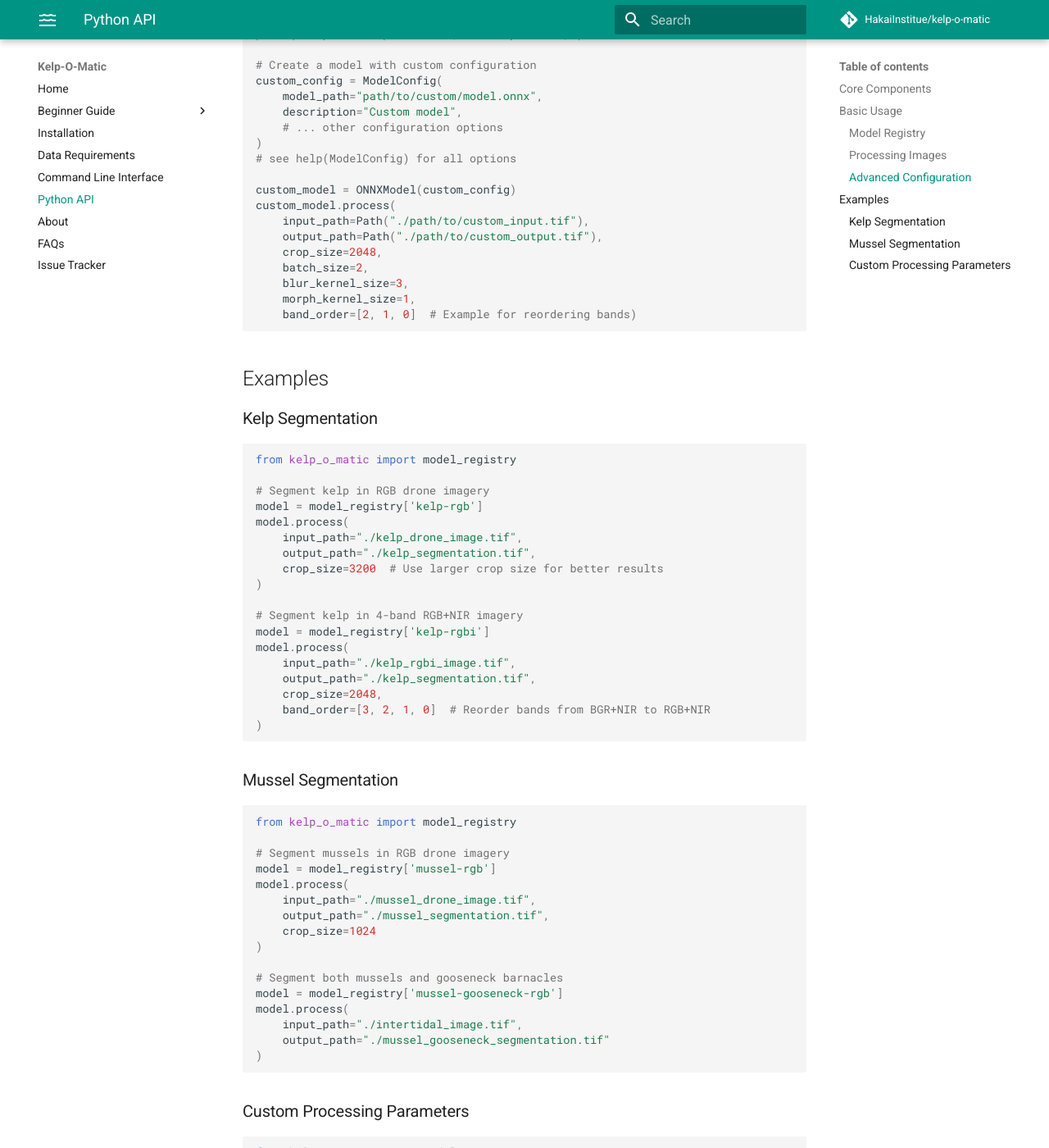
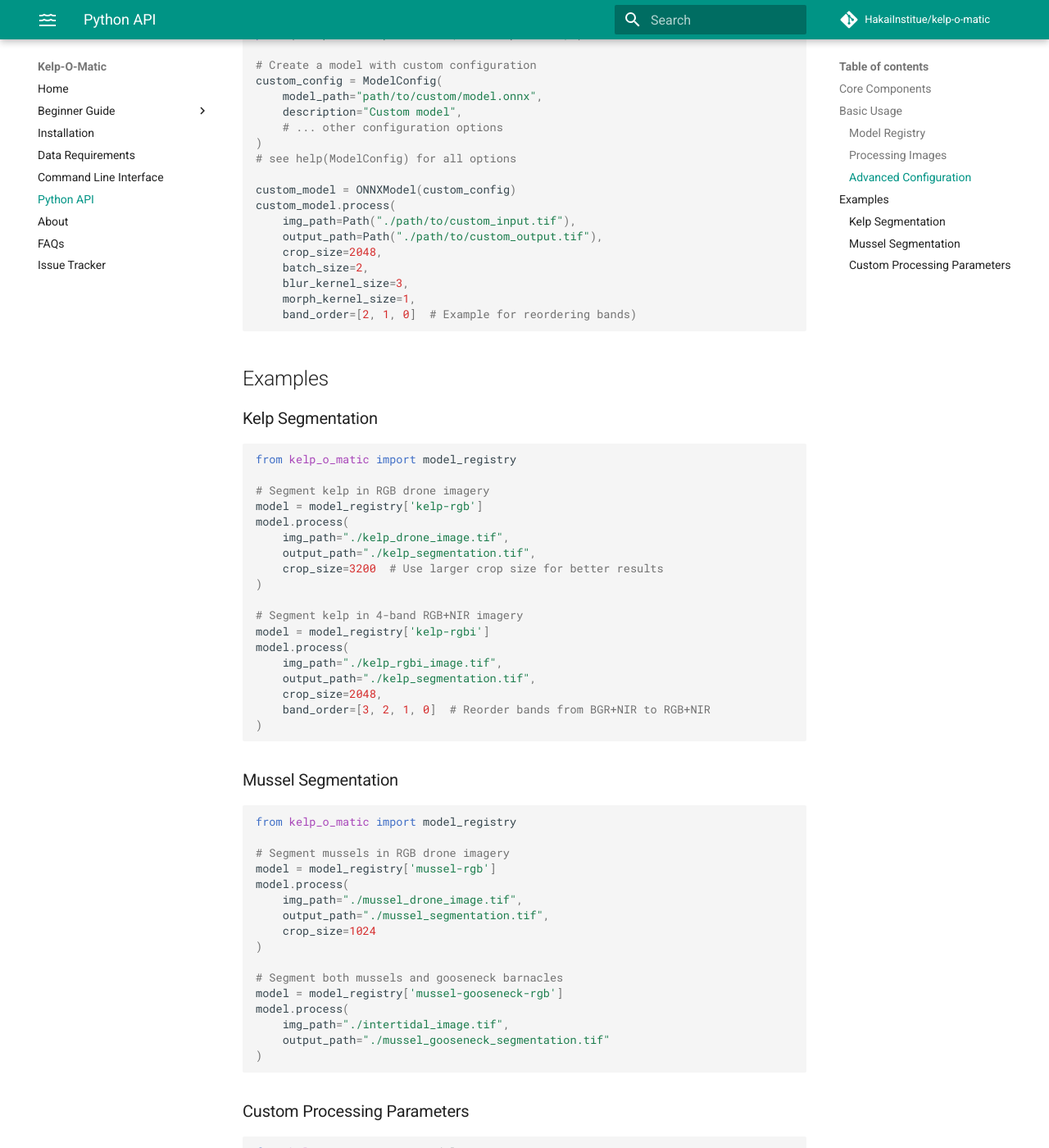
Before and after one commit to HakaiInstitute/kelp-o-matic, an MkDocs documentation site: the page built from docs/python_lib.md, in a window 1280 px wide and 1400 px high, scrolled down 1580 px. Shown: the whole window at 82% size. Built offline with MkDocs 1.6.1 and Material for MkDocs 9.7.7, drawn with Linux system fonts in a browser that asks for light colours; comment, search, counter and statistics services are not loaded; some of the changed text lies outside the part shown.

Commit message:
Update python lib docs

````diff
--- a/docs/python_lib.md
+++ b/docs/python_lib.md
@@ -46,7 +46,7 @@ model = model_registry['kelp-rgb']
 
 # Process an image
 model.process(
-    input_path=Path("./path/to/input_image.tif"),
+    img_path=Path("./path/to/input_image.tif"),
     output_path=Path("./path/to/output_segmentation.tif"),
     crop_size=1024,
     batch_size=1,
@@ -79,7 +79,7 @@ custom_config = ModelConfig(
 
 custom_model = ONNXModel(custom_config)
 custom_model.process(
-    input_path=Path("./path/to/custom_input.tif"),
+    img_path=Path("./path/to/custom_input.tif"),
     output_path=Path("./path/to/custom_output.tif"),
     crop_size=2048,
     batch_size=2,
@@ -98,7 +98,7 @@ from kelp_o_matic import model_registry
 # Segment kelp in RGB drone imagery
 model = model_registry['kelp-rgb']
 model.process(
-    input_path="./kelp_drone_image.tif",
+    img_path="./kelp_drone_image.tif",
     output_path="./kelp_segmentation.tif",
     crop_size=3200  # Use larger crop size for better results
 )
@@ -106,7 +106,7 @@ model.process(
 # Segment kelp in 4-band RGB+NIR imagery
 model = model_registry['kelp-rgbi']
 model.process(
-    input_path="./kelp_rgbi_image.tif",
+    img_path="./kelp_rgbi_image.tif",
     output_path="./kelp_segmentation.tif",
     crop_size=2048,
     band_order=[3, 2, 1, 0]  # Reorder bands from BGR+NIR to RGB+NIR
@@ -121,7 +121,7 @@ from kelp_o_matic import model_registry
 # Segment mussels in RGB drone imagery
 model = model_registry['mussel-rgb']
 model.process(
-    input_path="./mussel_drone_image.tif",
+    img_path="./mussel_drone_image.tif",
     output_path="./mussel_segmentation.tif",
     crop_size=1024
 )
@@ -129,7 +129,7 @@ model.process(
 # Segment both mussels and gooseneck barnacles
 model = model_registry['mussel-gooseneck-rgb']
 model.process(
-    input_path="./intertidal_image.tif",
+    img_path="./intertidal_image.tif",
     output_path="./mussel_gooseneck_segmentation.tif"
 )
 ```
@@ -141,7 +141,7 @@ from kelp_o_matic import model_registry
 
 model = model_registry['kelp-rgb']
 model.process(
-    input_path="./input.tif",
+    img_path="./input.tif",
     output_path="./output.tif",
     batch_size=4,          # Process 4 tiles at once
     crop_size=2048,        # Use 2048x2048 tiles
````
Also changed, not shown: other parts of docs/python_lib.md (+1 -1 lines).
